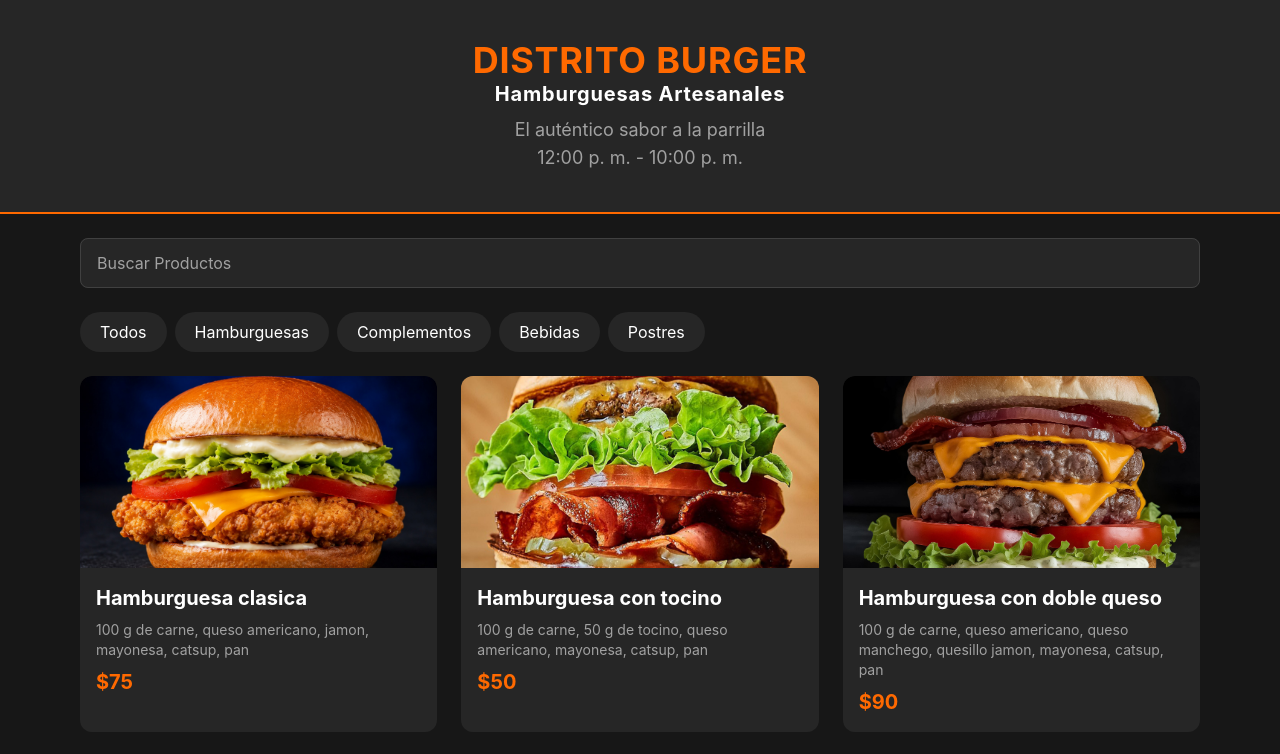
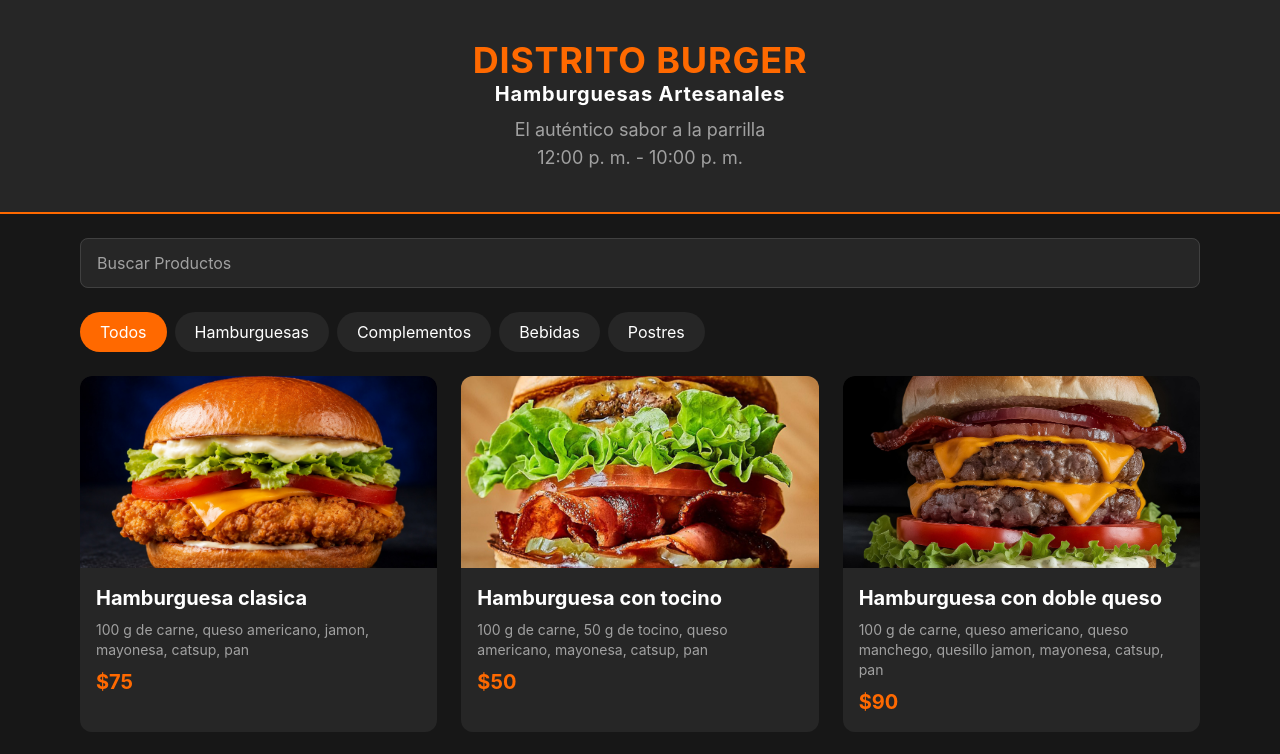
Before and after one commit to mariorh2030-arch/Menu-para-hamburgueseria, a React app in the folder frontend/: page / in a window 1280 px wide. Shown: the top 754 px of the page. Built offline with nearby package versions, Linux system fonts and the light colour scheme; grey boxes are pictures that could not be loaded; the HTML template or start-up script is replaced by a standard one.

Commit message:
Se implementa filtrado por categoria

```diff
--- a/frontend/src/components/categoryFilter.jsx
+++ b/frontend/src/components/categoryFilter.jsx
@@ -1,13 +1,14 @@
 
 
-export default function CategoryFilter() {
+export default function CategoryFilter({Categoria, setCategoria}) {
+
     return(
         <div className="flex flex-wrap gap-2">
-            <button className ="bg-neutral-800 text-white rounded-full px-5 py-2 hover:bg-orange-500 transition-colors" type="button">Todos</button>
-            <button className ="bg-neutral-800 text-white rounded-full px-5 py-2 hover:bg-orange-500 transition-colors" type="button">Hamburguesas</button>
-            <button className ="bg-neutral-800 text-white rounded-full px-5 py-2 hover:bg-orange-500 transition-colors" type="button">Complementos</button>
-            <button className ="bg-neutral-800 text-white rounded-full px-5 py-2 hover:bg-orange-500 transition-colors" type="button">Bebidas</button>
-            <button className ="bg-neutral-800 text-white rounded-full px-5 py-2 hover:bg-orange-500 transition-colors" type="button">Postres</button>
+            <button onClick={() => setCategoria("todos")} className ={` text-white rounded-full px-5 py-2 ${ Categoria === "todos" ?  "bg-orange-500" : "bg-neutral-800"} transition-colors`} type="button">Todos</button>
+            <button onClick={() => setCategoria("hamburguesas")} className ={` text-white rounded-full px-5 py-2 ${ Categoria === "hamburguesas" ?  "bg-orange-500" : "bg-neutral-800"} transition-colors`} type="button">Hamburguesas</button>
+            <button onClick={() => setCategoria("complementos")} className ={` text-white rounded-full px-5 py-2 ${ Categoria === "complementos" ?  "bg-orange-500": "bg-neutral-800"} transition-colors`} type="button">Complementos</button>
+            <button onClick={() => setCategoria("bebidas")} className ={` text-white rounded-full px-5 py-2 ${ Categoria === "bebidas" ?  "bg-orange-500" : "bg-neutral-800"} transition-colors`} type="button">Bebidas</button>
+            <button onClick={() => setCategoria("postres")} className ={` text-white rounded-full px-5 py-2 ${ Categoria === "postres" ?  "bg-orange-500" : "bg-neutral-800"} transition-colors`} type="button">Postres</button>
         </div>
     )
 }
--- a/frontend/src/pages/menuPage.jsx
+++ b/frontend/src/pages/menuPage.jsx
@@ -1,19 +1,21 @@
 import Header from "../components/header.jsx";
 import ProductCard from "../components/productCard.jsx";
 import SearchBar from "../components/searchBar.jsx";
+import { useState } from "react"
 import CategoryFilter from "../components/categoryFilter.jsx";
 import Footer from "../components/footer.jsx";
 import productos from "../data/menu.json"
 export default function MenuPage(){
-
+    const [categoriaSeleccionada, setCategoriaSeleccionada] = useState("todos")
+    const productosFiltrados = categoriaSeleccionada === "todos" ? productos: productos.filter((producto) => producto.categoria === categoriaSeleccionada )
     return(
         <div className="bg-neutral-900 min-h-screen text-white">
             <Header/>
             <main className="max-w-6xl mx-auto px-4 py-6 space-y-6">
                 <SearchBar/>
-                <CategoryFilter Producto={productos}/>
+                <CategoryFilter  Categoria={categoriaSeleccionada} setCategoria={setCategoriaSeleccionada}/>
                 <div className="grid grid-cols-1 md:grid-cols-2 lg:grid-cols-3 gap-6">
-                    {productos.map(producto => <ProductCard key={producto.id} producto={producto}></ProductCard>)}
+                    {productosFiltrados.map(producto => <ProductCard key={producto.id} producto={producto}></ProductCard>)}
                 </div>
             </main>
             <Footer/>
```
